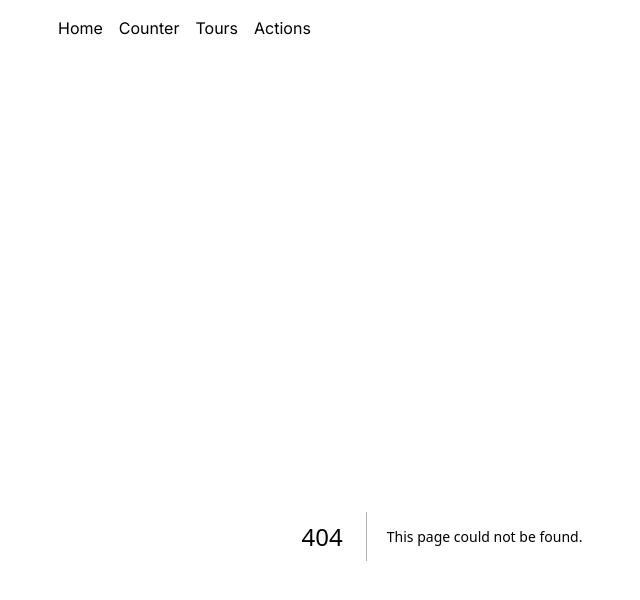
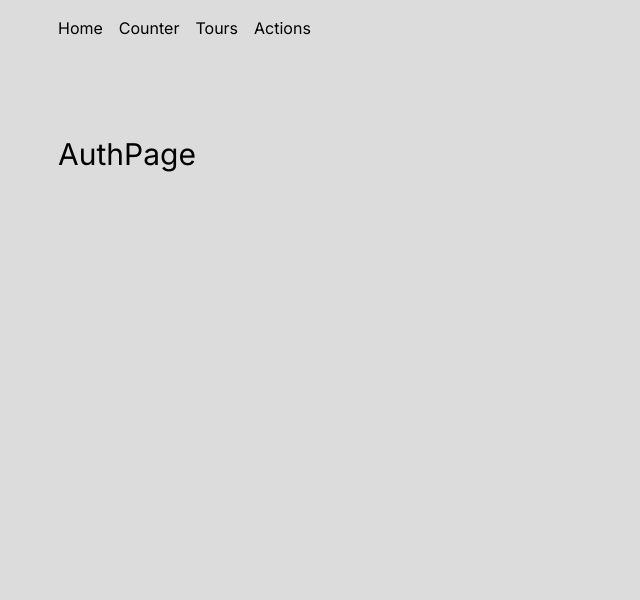
Before and after one commit to mikiyoshi/airbnb-nextjs, a Next.js app: page /auth in a window 1280 px wide. Before the commit this address had no page. Shown: the top 600 px of the page, without its empty margins (198-838 px from the left). Built offline with nearby package versions, Linux system fonts and the light colour scheme.

Commit message:
27 More Routing Options update

```diff
--- /dev/null
+++ b/app/(dashboard)/auth/[...sign-in]/page.tsx
@@ -0,0 +1,6 @@
+const SignInPage = ({ params }: { params: { 'sign-in': string[] } }) => {
+  console.log(params);
+  console.log(params['sign-in'][1]);
+  return <div>SignInPage :{params['sign-in'][1]}</div>;
+};
+export default SignInPage;
--- /dev/null
+++ b/app/(dashboard)/auth/[[...sign-in]]/page.tsx
@@ -0,0 +1,6 @@
+const SignInPage = ({ params }: { params: { 'sign-in': string[] } }) => {
+  console.log(params);
+  console.log(params['sign-in'][1]);
+  return <div>SignInPage :{params['sign-in'][1]}</div>;
+};
+export default SignInPage;
--- /dev/null
+++ b/app/(dashboard)/auth/[sign-in]/page.tsx
@@ -0,0 +1,5 @@
+const SignInPage = ({ params }: { params: { 'sign-in': string } }) => {
+  console.log(params);
+  return <div>SignInPage</div>;
+};
+export default SignInPage;
--- /dev/null
+++ b/app/(dashboard)/auth/page.tsx
@@ -0,0 +1,5 @@
+function AuthPage() {
+  return <h1 className="text-3xl">AuthPage</h1>;
+}
+
+export default AuthPage;
```
